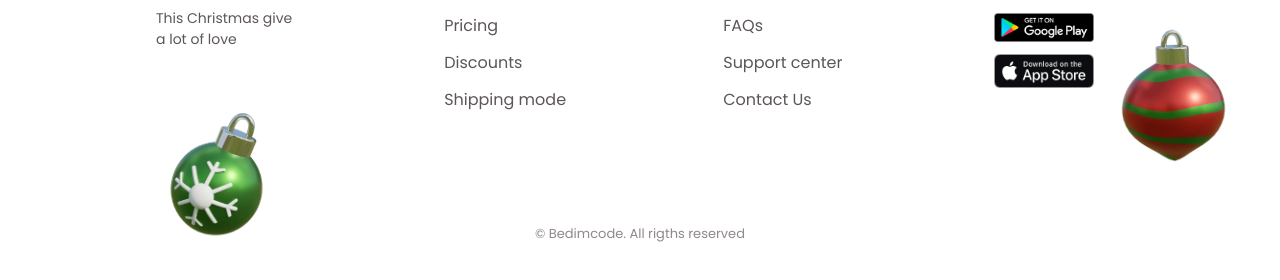
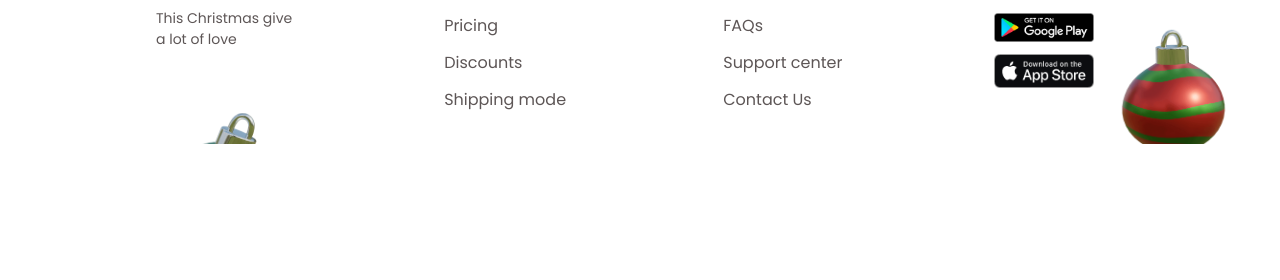
Before and after one commit to romualdjunior/christmas-tree, a plain HTML site: page index.html in a window 1280 px wide. Shown: the part 3646-3926 px from the top of the page. After the commit the page ends 3790 px from the top, so only its background shows below. Drawn offline with nearby package versions, Linux system fonts and the light colour scheme.

Commit message:
Making some changes

```diff
--- a/index.html
+++ b/index.html
@@ -1,5 +1,6 @@
 <!DOCTYPE html>
 <html lang="en">
+
 <head>
     <meta charset="UTF-8">
     <meta name="viewport" content="width=device-width, initial-scale=1.0">
@@ -16,8 +17,9 @@
     <!--=============== CSS ===============-->
     <link rel="stylesheet" href="assets/css/styles.css">
 
-        <title>Responsive Christmas Website - Bedimcode</title>
+    <title>Responsive Christmas Website</title>
 </head>
+
 <body>
     <!--==================== HEADER ====================-->
     <header class="header" id="header">
@@ -44,7 +46,7 @@
                 </ul>
 
                 <div class="nav__close" id="nav-close">
-                        <i class='bx bx-x' ></i>
+                    <i class='bx bx-x'></i>
                 </div>
 
                 <img src="assets/img/nav-light.png" alt="" class="nav__img">
@@ -55,7 +57,7 @@
 
                 <!-- Toggle button -->
                 <div class="nav__toggle" id="nav-toggle">
-                        <i class='bx bx-grid-alt' ></i>
+                    <i class='bx bx-grid-alt'></i>
                 </div>
             </div>
 
@@ -307,12 +309,11 @@
             <img src="assets/img/footer2.png" alt="" class="footer__img2">
         </div>
 
-            <span class="footer__copy">&#169; Bedimcode. All rigths reserved</span>
     </footer>
 
     <!--=============== SCROLL UP ===============-->
     <a href="#" class="scrollup" id="scroll-up">
-            <i class='bx bx-up-arrow-alt scrollup__icon' ></i>
+        <i class='bx bx-up-arrow-alt scrollup__icon'></i>
     </a>
 
     <!--=============== SCROLL REVEAL ===============-->
@@ -324,4 +325,5 @@
     <!--=============== MAIN JS ===============-->
     <script src="assets/js/main.js"></script>
 </body>
+
 </html>
```
Also changed, not shown: 1 other file. Lines whose indentation alone changed are shown as unchanged.
